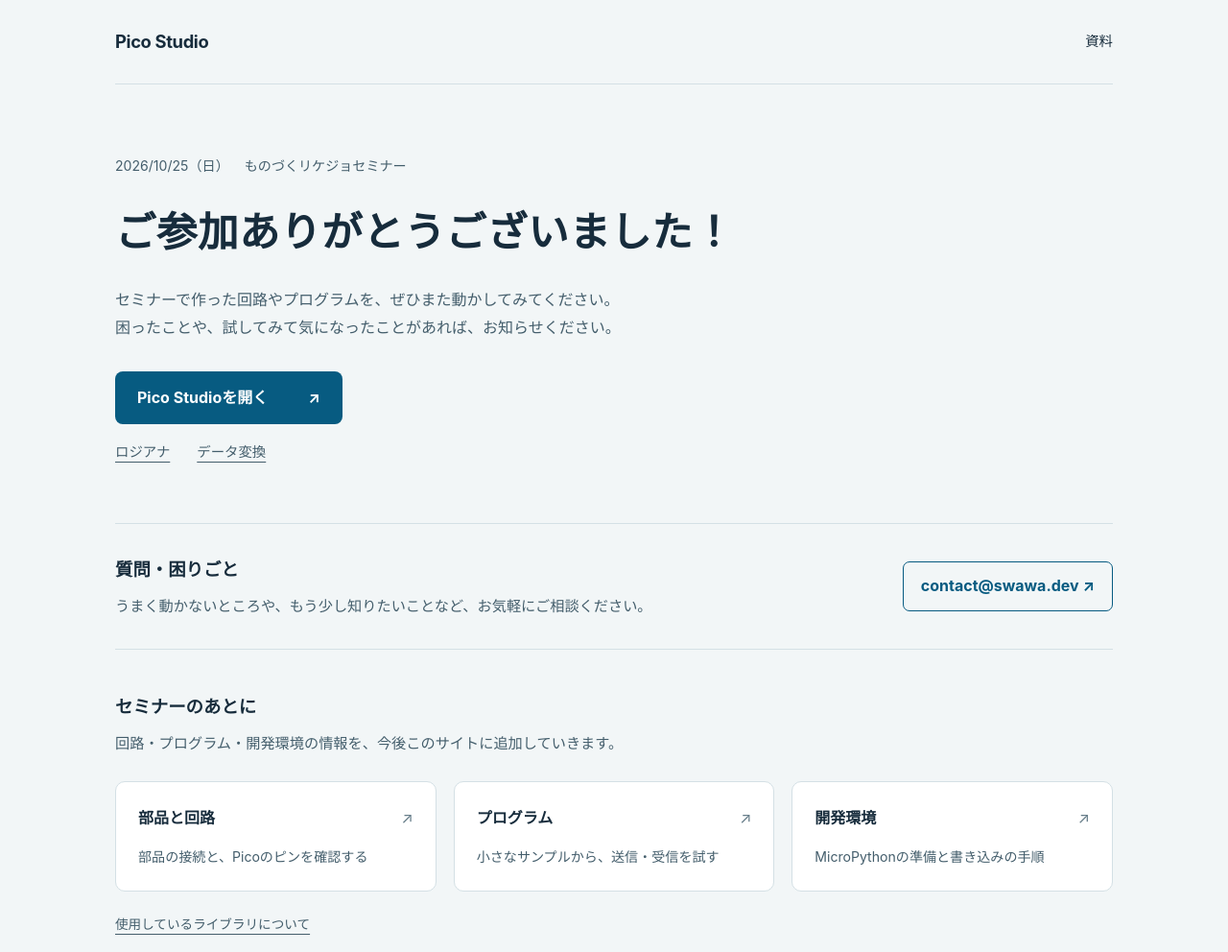
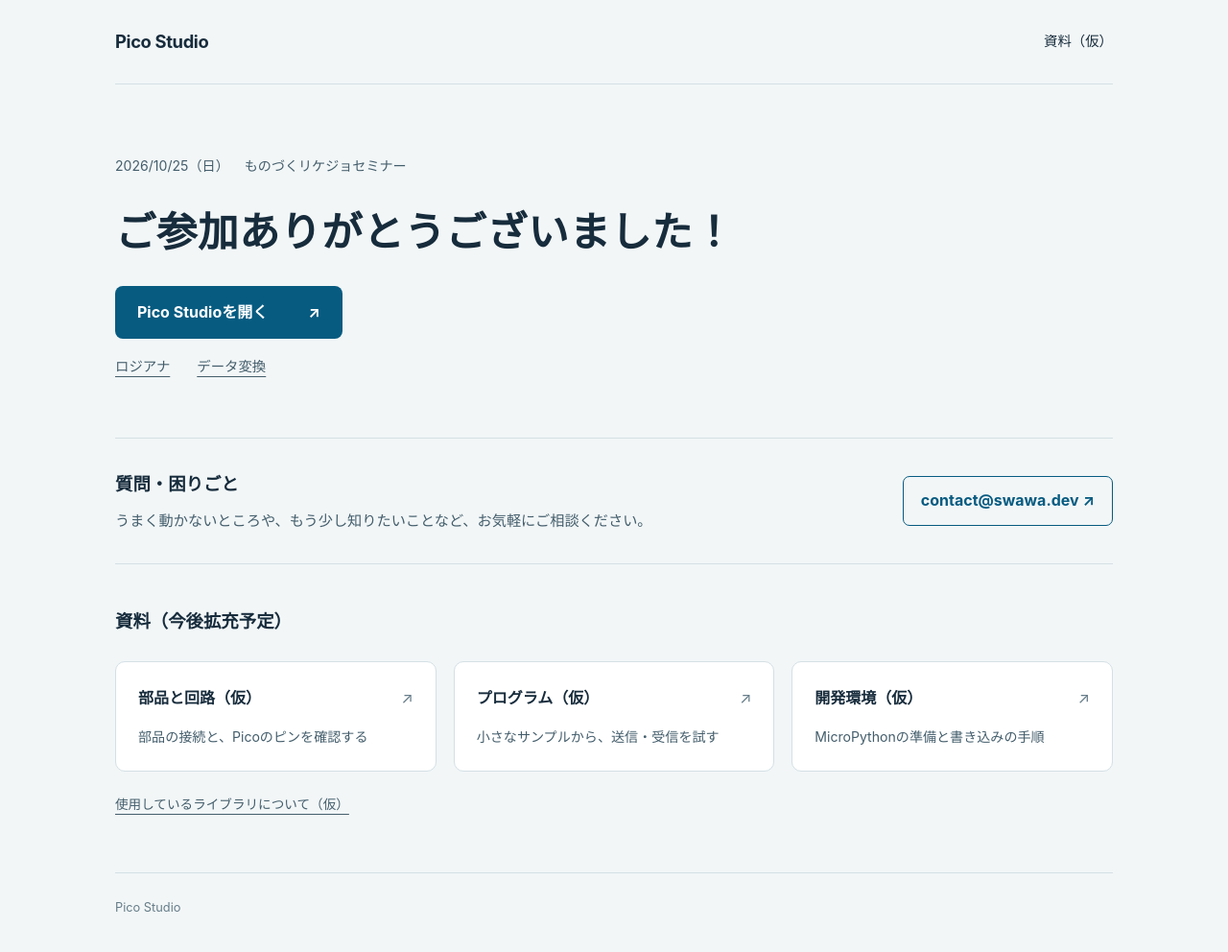
Before and after one commit to swawa-yu/pico-ir-rimocon, a website: page index.html in a window 1280 px wide. Shown: the top 992 px of the page at 96% size. Drawn offline with Linux system fonts and the light colour scheme.

Commit message:
案内文を簡潔にし資料が仮版であることを入口から明示する

```diff
--- a/index.html
+++ b/index.html
@@ -13,12 +13,11 @@
   </script>
 </head>
 <body>
-  <header><a class="brand" href="./">Pico Studio</a><a href="docs.html">資料</a></header>
+  <header><a class="brand" href="./">Pico Studio</a><a href="docs.html">資料（仮）</a></header>
   <main>
     <section class="greeting" aria-labelledby="greeting-title">
       <p class="event"><time datetime="2026-10-25">2026/10/25（日）</time><span>ものづくリケジョセミナー</span></p>
       <h1 id="greeting-title">ご参加ありがとうございました！</h1>
-      <p>セミナーで作った回路やプログラムを、ぜひまた動かしてみてください。<br class="wide-only">困ったことや、試してみて気になったことがあれば、お知らせください。</p>
       <a class="primary" href="studio.html#program">Pico Studioを開く <span aria-hidden="true">↗</span></a>
       <nav class="tools" aria-label="ツール"><a href="studio.html#analyzer">ロジアナ</a><a href="studio.html#conversion">データ変換</a></nav>
     </section>
@@ -29,13 +28,13 @@
     </section>
 
     <section class="resources" aria-labelledby="resources-title">
-      <div class="section-heading"><h2 id="resources-title">セミナーのあとに</h2><p>回路・プログラム・開発環境の情報を、今後このサイトに追加していきます。</p></div>
+      <div class="section-heading"><h2 id="resources-title">資料（今後拡充予定）</h2></div>
       <div class="resource-grid">
-        <a class="resource" href="docs.html#circuits"><h3>部品と回路 <span aria-hidden="true">↗</span></h3><p>部品の接続と、Picoのピンを確認する</p></a>
-        <a class="resource" href="docs.html#steps"><h3>プログラム <span aria-hidden="true">↗</span></h3><p>小さなサンプルから、送信・受信を試す</p></a>
-        <a class="resource" href="docs.html#firmware"><h3>開発環境 <span aria-hidden="true">↗</span></h3><p>MicroPythonの準備と書き込みの手順</p></a>
+        <a class="resource" href="docs.html#circuits"><h3>部品と回路（仮）<span aria-hidden="true">↗</span></h3><p>部品の接続と、Picoのピンを確認する</p></a>
+        <a class="resource" href="docs.html#steps"><h3>プログラム（仮）<span aria-hidden="true">↗</span></h3><p>小さなサンプルから、送信・受信を試す</p></a>
+        <a class="resource" href="docs.html#firmware"><h3>開発環境（仮）<span aria-hidden="true">↗</span></h3><p>MicroPythonの準備と書き込みの手順</p></a>
       </div>
-      <a class="library" href="docs.html#libraries">使用しているライブラリについて</a>
+      <a class="library" href="docs.html#libraries">使用しているライブラリについて（仮）</a>
     </section>
   </main>
   <footer>Pico Studio</footer>
```
Also changed, not shown: docs.html (+2 -2 lines), studio.html (+1 -1 lines).
